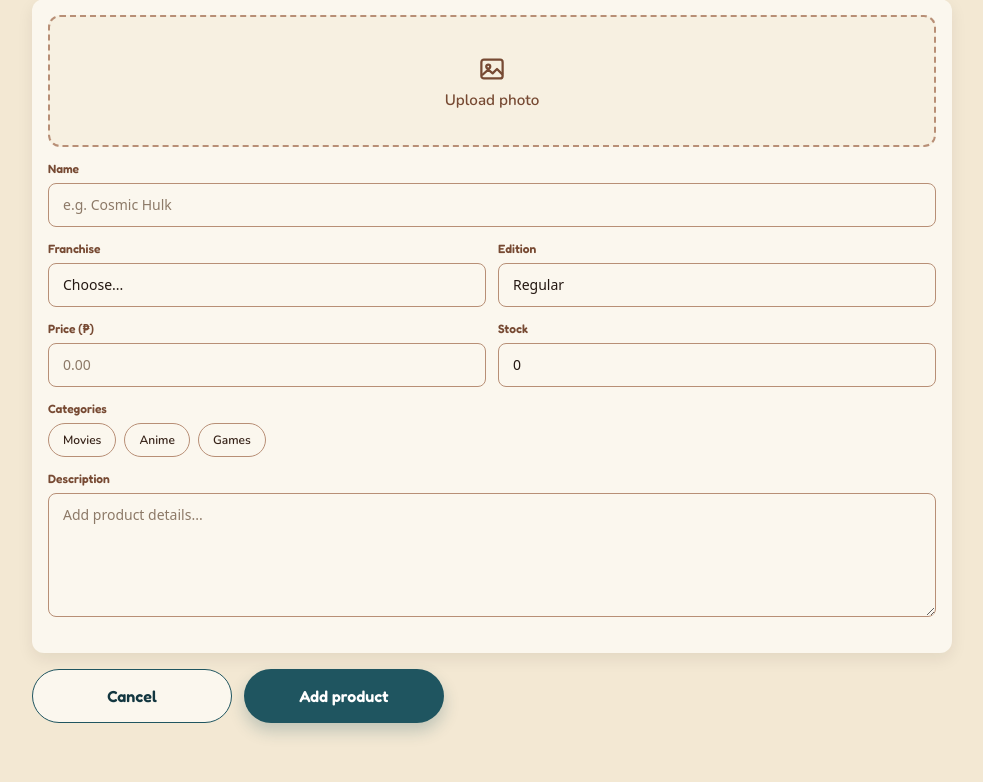
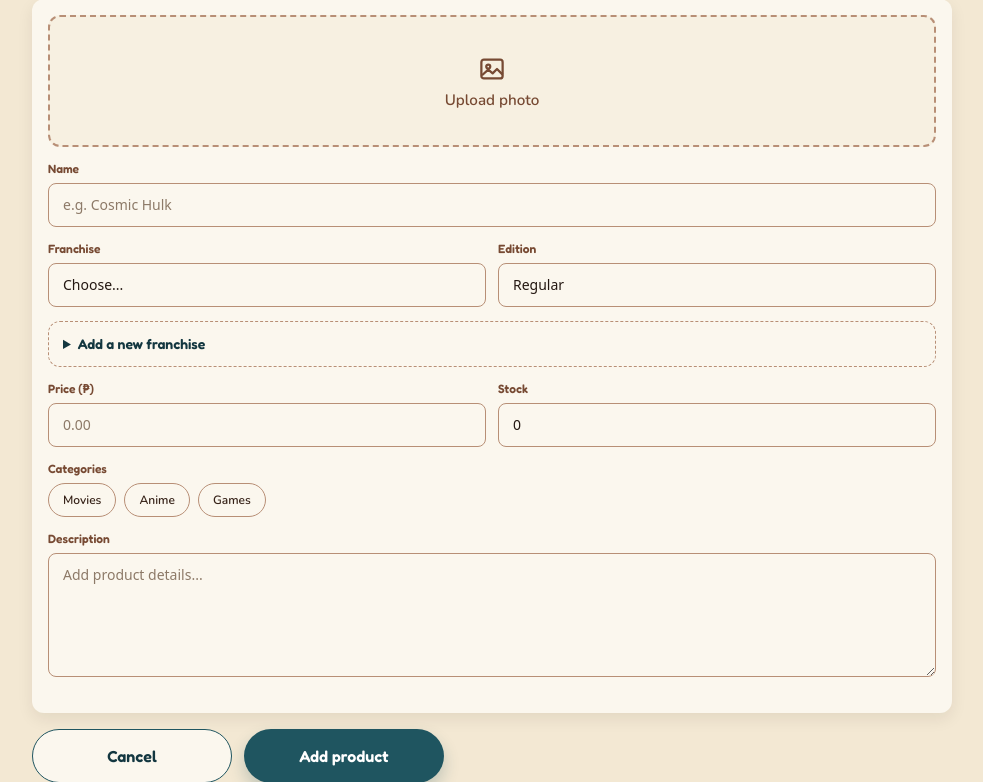
Before and after one commit to KharoPT/the-pop-cabin, a PHP site: page /popcabdb-frontend/admin/product_form.php in a window 1280 px wide. Shown: the part 167-949 px from the top of the page, without its empty margins (148-1131 px from the left). Run offline with PHP 8.4, Linux system fonts and the light colour scheme; the visitor is signed in with stand-in values (Sample User, id 1); data comes from the database, SQL or seed files in the repository; some web fonts are replaced.

Commit message:
fix(admin): restore the custom franchise field after the CSS split
Re-apply a8b5cc5, which was reverted in 9b8f377 just before the split-CSS merge. The feature is restored on the new architecture: its rules live in assets/css/admin.css (there is still no style.css), and the product form/JS are unchanged. Verified by rendering admin/product_form.php: the Franchise select shows '+ New franchise' and the 'Add a new franchise' panel renders.

```diff
--- a/admin/product_form.php
+++ b/admin/product_form.php
@@ -18,6 +18,8 @@ $collections = $productModel->getCollections();
 $errors      = [];
 $fieldErrors = [];
 $posted      = null;
+$franchiseChoice = '';
+$newFranchiseValue = '';
 
 if ($_SERVER['REQUEST_METHOD'] === 'POST') {
     if (empty($_POST) && empty($_FILES) && (int) ($_SERVER['CONTENT_LENGTH'] ?? 0) > 0) {
@@ -26,9 +28,11 @@ if ($_SERVER['REQUEST_METHOD'] === 'POST') {
         $errors[] = 'Your session expired. Please try again.';
     } else {
         $edition = $_POST['edition'] ?? 'Regular';
+        $franchiseChoice = trim((string) ($_POST['category_id'] ?? ''));
+        $newFranchiseValue = sanitizeInput($_POST['new_franchise'] ?? '');
         $posted = [
             'name'           => sanitizeInput($_POST['name'] ?? ''),
-            'category_id'    => (int) ($_POST['category_id'] ?? 0),
+            'category_id'    => ctype_digit($franchiseChoice) ? (int) $franchiseChoice : 0,
             'edition'        => in_array($edition, editionOptions(), true) ? $edition : 'Regular',
             'price'          => is_numeric($_POST['price'] ?? '') ? round((float) $_POST['price'], 2) : 0.0,
             'stock_quantity' => max(0, (int) ($_POST['stock_quantity'] ?? 0)),
@@ -37,14 +41,62 @@ if ($_SERVER['REQUEST_METHOD'] === 'POST') {
             'collection_ids' => array_map('intval', (array) ($_POST['collection_ids'] ?? [])),
         ];
 
+        // A typed franchise name wins over the dropdown: it is matched to an existing
+        // franchise or added to the categories table, then used for this product.
+        if ($franchiseChoice === 'new' || $newFranchiseValue !== '') {
+            $newFranchiseLength = function_exists('mb_strlen') ? mb_strlen($newFranchiseValue, 'UTF-8') : strlen($newFranchiseValue);
+            if ($newFranchiseValue === '') {
+                $message = 'Please enter a name for the new franchise.';
+                $errors[] = $message;
+                $fieldErrors['new_franchise'] = $message;
+            } elseif ($newFranchiseLength > 50) {
+                $message = 'The franchise name is too long (50 characters at most).';
+                $errors[] = $message;
+                $fieldErrors['new_franchise'] = $message;
+            } else {
+                try {
+                    $franchiseDb = Database::getInstance()->getConnection();
+                    $findFranchise = $franchiseDb->prepare('SELECT category_id FROM categories WHERE category_name = ? LIMIT 1');
+                    $findFranchise->execute([$newFranchiseValue]);
+                    $newFranchiseId = (int) $findFranchise->fetchColumn();
+
+                    if ($newFranchiseId === 0) {
+                        $baseSlug  = slugify($newFranchiseValue);
+                        $slug      = $baseSlug;
+                        $suffix    = 2;
+                        $slugTaken = $franchiseDb->prepare('SELECT 1 FROM categories WHERE slug = ? LIMIT 1');
+                        while (true) {
+                            $slugTaken->execute([$slug]);
+                            if (!$slugTaken->fetchColumn()) {
+                                break;
+                            }
+                            $slug = $baseSlug . '-' . $suffix++;
+                        }
+
+                        $insertFranchise = $franchiseDb->prepare("INSERT INTO categories (category_name, slug, description) VALUES (?, ?, '')");
+                        $insertFranchise->execute([$newFranchiseValue, $slug]);
+                        $newFranchiseId = (int) $franchiseDb->lastInsertId();
+                    }
+
+                    $posted['category_id'] = $newFranchiseId;
+                    $franchiseChoice = (string) $newFranchiseId;
+                    $franchises = getAllCategories();   // keep the dropdown in alphabetical order
+                } catch (PDOException $e) {
+                    $message = 'The new franchise could not be added. Please try again.';
+                    $errors[] = $message;
+                    $fieldErrors['new_franchise'] = $message;
+                }
+            }
+        }
+
         $validFranchiseIds = array_map('intval', array_column($franchises, 'category_id'));
         if ($posted['name'] === '' || strlen($posted['name']) > 255) {
             $errors[] = 'Please enter a name for the pop.';
             $fieldErrors['name'] = 'Please enter a name for the pop.';
         }
-        if (!in_array($posted['category_id'], $validFranchiseIds, true)) {
-            $errors[] = 'Please choose a franchise.';
-            $fieldErrors['category_id'] = 'Please choose a franchise.';
+        if (!in_array($posted['category_id'], $validFranchiseIds, true) && !isset($fieldErrors['new_franchise'])) {
+            $errors[] = 'Please choose a franchise, or type a new one below.';
+            $fieldErrors['category_id'] = 'Please choose a franchise, or type a new one below.';
         }
         if ($posted['price'] <= 0 || $posted['price'] > 99999999) {
             $errors[] = 'Please enter a price greater than zero.';
@@ -104,6 +156,7 @@ if ($posted !== null) {
     $selectedCollections = $posted['collection_ids'];
 }
 $currentImage = imgSrc($product['image_url'] ?? '');
+$newFranchiseOpen = $franchiseChoice === 'new' || $newFranchiseValue !== '';
 
 $pageTitle   = ($product ? 'Edit' : 'Add') . ' product — ' . SITE_NAME . ' Admin';
 $adminCrumbs = [['Products', 'admin/products.php'], [$product ? 'Edit' : 'Add', null]];
@@ -116,7 +169,7 @@ require_once __DIR__ . '/includes/admin_header.php';
 <?php if (empty($franchises)): ?>
     <div class="admin-banner admin-banner-error" role="alert">
         <?php echo $bannerIcon['error']; ?>
-        <p>There are no franchises yet. Add at least one row to the categories table (for example in phpMyAdmin) before adding products.</p>
+        <p>There are no franchises yet. Open &ldquo;Add a new franchise&rdquo; below and type the first one.</p>
     </div>
 <?php endif; ?>
 
@@ -148,8 +201,9 @@ require_once __DIR__ . '/includes/admin_header.php';
             <select id="category_id" name="category_id" required<?php echo $err ? ' class="is-invalid" aria-invalid="true" aria-describedby="category_id-error"' : ''; ?>>
                 <option value="">Choose...</option>
                 <?php foreach ($franchises as $c): ?>
-                    <option value="<?php echo (int) $c['category_id']; ?>" <?php echo (int) $values['category_id'] === (int) $c['category_id'] ? 'selected' : ''; ?>><?php echo e($c['category_name']); ?></option>
+                    <option value="<?php echo (int) $c['category_id']; ?>" <?php echo $franchiseChoice !== 'new' && (int) $values['category_id'] === (int) $c['category_id'] ? 'selected' : ''; ?>><?php echo e($c['category_name']); ?></option>
                 <?php endforeach; ?>
+                <option value="new" <?php echo $franchiseChoice === 'new' ? 'selected' : ''; ?>>+ New franchise</option>
             </select>
             <?php if ($err): ?><p class="field-error" id="category_id-error"><?php echo e($err); ?></p><?php endif; ?>
         </div>
@@ -162,6 +216,20 @@ require_once __DIR__ . '/includes/admin_header.php';
             </select>
         </div>
     </div>
+
+    <details class="new-franchise" id="new-franchise-field" <?php echo $newFranchiseOpen ? 'open' : ''; ?>>
+        <summary>Add a new franchise</summary>
+        <div class="form-row">
+            <label for="new_franchise">New franchise name</label>
+            <?php
+                $err = $fieldErrors['new_franchise'] ?? null;
+                $describedBy = 'new_franchise-hint' . ($err ? ' new_franchise-error' : '');
+            ?>
+            <input type="text" id="new_franchise" name="new_franchise" maxlength="50" placeholder="e.g. One Piece" aria-describedby="<?php echo e($describedBy); ?>" value="<?php echo e($newFranchiseValue); ?>"<?php echo $err ? ' class="is-invalid" aria-invalid="true"' : ''; ?>>
+            <p class="field-hint" id="new_franchise-hint">This adds the franchise to the list and uses it for this pop. If the name already exists, the existing franchise is used.</p>
+            <?php if ($err): ?><p class="field-error" id="new_franchise-error"><?php echo e($err); ?></p><?php endif; ?>
+        </div>
+    </details>
 
     <div class="form-row form-row-split">
         <div>
--- a/assets/css/admin.css
+++ b/assets/css/admin.css
@@ -346,6 +346,21 @@
 .form-row-split > div > label { display: block; margin-bottom: 6px; color: var(--color-text-muted-aa); font: 600 12px/16px var(--font-family-heading); }
 .admin-main .is-invalid { border-color: var(--color-feedback-error); box-shadow: 0 0 0 2px rgba(179, 38, 30, .25); }
 .admin-main .field-error { margin: 6px 0 0; color: var(--color-feedback-error); font: 600 12px/16px var(--font-family-body); }
+.field-hint { margin: 6px 0 0; color: var(--color-text-muted-aa); font: 400 12px/18px var(--font-family-body); }
+
+/* New franchise disclosure (admin/product_form.php) */
+.new-franchise {
+  margin: 0 0 14px; border: 1px dashed var(--color-border-strong); border-radius: 12px;
+  background: var(--color-bg-surface);
+}
+.new-franchise summary {
+  padding: 12px 14px; cursor: pointer; color: var(--primitive-teal-700);
+  font: 600 14px/20px var(--font-family-heading);
+}
+.new-franchise summary:hover { color: var(--primitive-teal-800); }
+.new-franchise summary:focus-visible { outline: 2px solid var(--color-focus-ring); outline-offset: 2px; }
+.new-franchise[open] summary { border-bottom: 1px solid var(--color-border-subtle); }
+.new-franchise .form-row { margin: 12px 14px 14px; }
 
 /* Photo picker */
 .photo-drop {
--- a/assets/js/main.js
+++ b/assets/js/main.js
@@ -206,6 +206,20 @@
     });
   });
 
+  // ---------- Admin product form: reveal the new-franchise field ----------
+  // Without JS the disclosure can still be opened by hand; the server accepts a
+  // typed name even when the dropdown is left on "Choose...".
+  var franchiseSelect = $('#category_id');
+  var newFranchisePanel = $('#new-franchise-field');
+  if (franchiseSelect && newFranchisePanel) {
+    franchiseSelect.addEventListener('change', function () {
+      if (franchiseSelect.value !== 'new' || newFranchisePanel.open) return;
+      newFranchisePanel.open = true;
+      var input = $('#new_franchise');
+      if (input) input.focus();
+    });
+  }
+
   // ---------- Cart quantity steppers ----------
   // The number input is what the form posts; the pill buttons only step it, so
   // "Update Cart" stays the one place that saves the cart.
```
